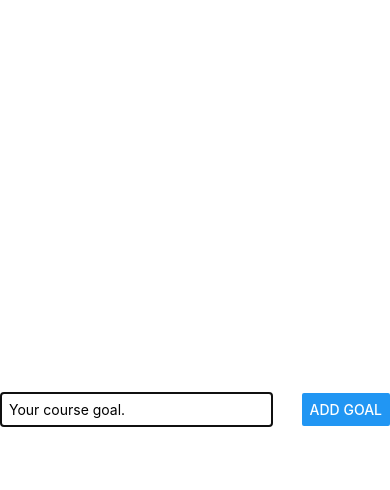
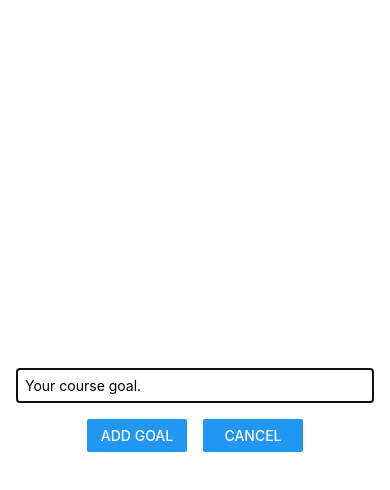
Before and after one commit to gbeto21/Couse-Goals-App, a React Native app: screen / in a window 390 px wide. Both pictures are taken after a click on the button "ADD NEW GOAL". Shown: the top 490 px of the page. Built offline with nearby package versions, Linux system fonts and the light colour scheme.

Commit message:
Styling the modal overlay

```diff
--- a/components/GoalInput.js
+++ b/components/GoalInput.js
@@ -24,20 +24,27 @@
     const styles = StyleSheet.create({
         inputContainer: {
             flex: 1,
-            flexDirection: 'row',
-            justifyContent: 'space-between',
+            justifyContent: 'center',
             alignItems: 'center',
             marginBottom: 24,
+            padding: 16,
             borderBottomWidth: 1,
             borderBottomColor: "#cccccc"
         },
         textInput: {
             borderWidth: 1,
             borderColor: '#cccccc',
-            width: '70%',
-            marginRight: 8,
+            width: '100%',
             padding: 8
         },
+        buttonContainer: {
+            marginTop: 16,
+            flexDirection: 'row'
+        },
+        button: {
+            width: 100,
+            marginHorizontal: 8
+        }
     })
 
     return (
@@ -49,10 +56,19 @@
                     onChangeText={goalInputHandler}
                     value={enteredGoalText}
                 />
-                <Button
-                    title="Add Goal"
-                    onPress={addGoalhandler}
-                />
+                <View style={styles.buttonContainer}>
+                    <View style={styles.button}>
+                        <Button
+                            title="Add Goal"
+                            onPress={addGoalhandler}
+                        />
+                    </View>
+                    <View style={styles.button}>
+                        <Button
+                            title="Cancel"
+                        />
+                    </View>
+                </View>
             </View>
         </Modal>
     )
```
